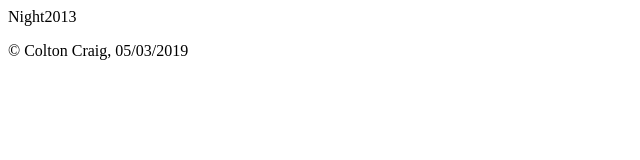
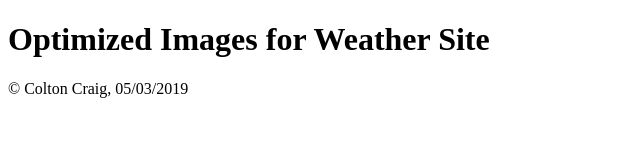
Before and after one commit to Night2013/Night2013.github.io, a plain HTML site: page weather/optimized-images.html in a window 1280 px wide. Shown: the whole page, without its empty margins (0-640 px from the left). Drawn offline with Linux system fonts and the light colour scheme.

Commit message:
skeleton of html

```diff
--- a/weather/optimized-images.html
+++ b/weather/optimized-images.html
@@ -2,13 +2,14 @@
 <html lang="en">
  <head>
   <meta charset="utf-8">
-  <title>Home | Night2013</title>
+  <title>Optimized Images</title>
   <meta name="viewport" content="width=device-width">
-  <meta name="author" content="your name here">
-  <meta name="description" content="Describe your web site here">
+  <meta name="description" content="Optimized Images for Weather Site">
  </head>
  <body>
-  <header>Night2013</header>
+  <header>
+      <h1>Optimized Images for Weather Site</h1>
+  </header>
     <nav></nav>
     <main>
 
```
